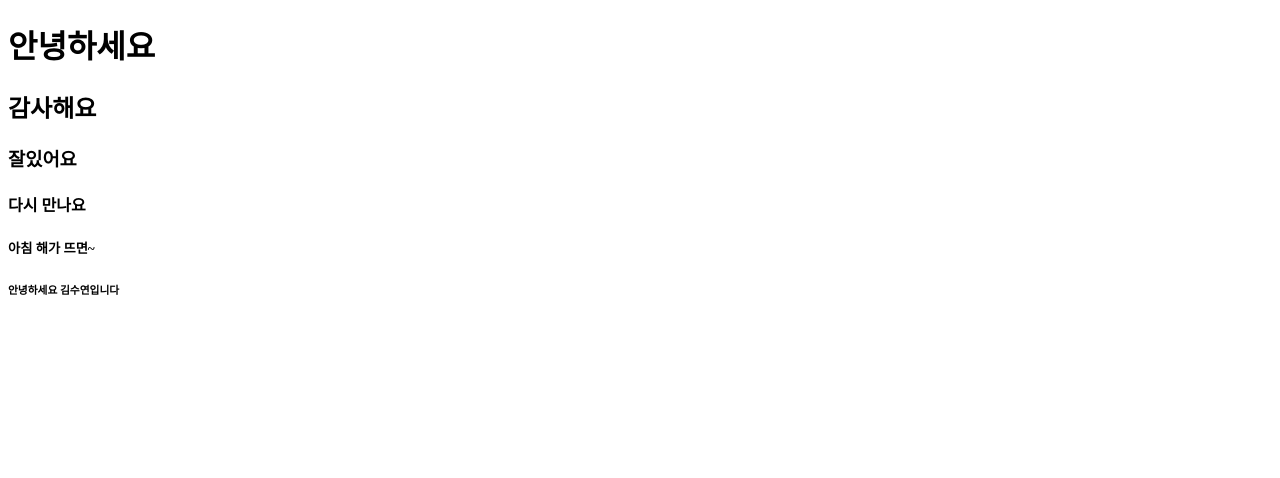
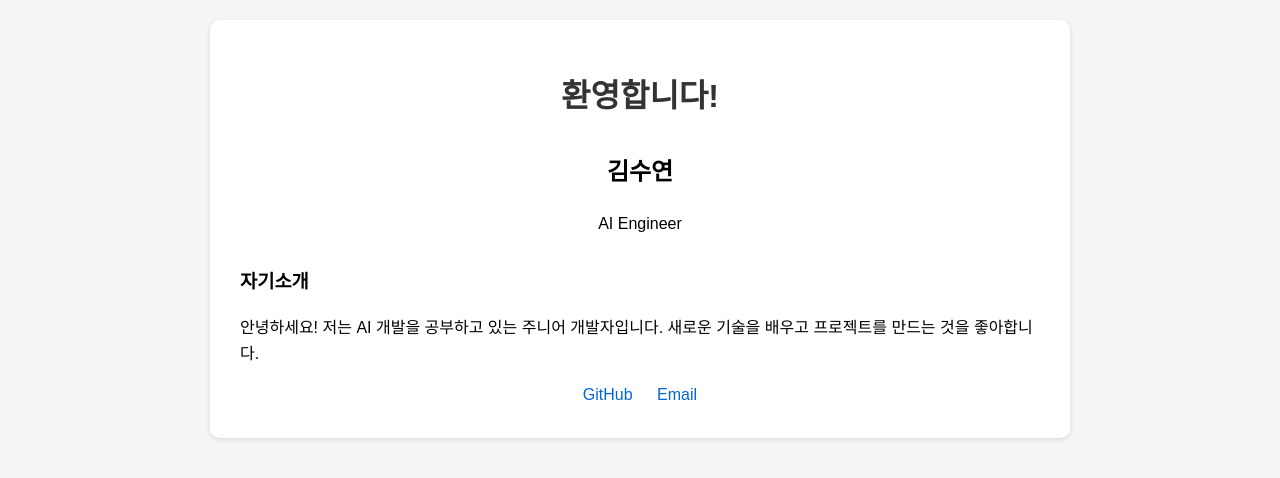
Before and after one commit to suyeon0702/msai_first, a plain HTML site: page index.html in a window 1280 px wide. Drawn offline with Linux system fonts and the light colour scheme.

Commit message:
(Edit) index.html update with Claude

```diff
--- a/index.html
+++ b/index.html
@@ -1,16 +1,76 @@
 <!DOCTYPE html>
-<html lang="en">
+<html lang="ko">
 <head>
     <meta charset="UTF-8">
     <meta name="viewport" content="width=device-width, initial-scale=1.0">
-    <title>Document</title>
+    <title>My Github Page</title>
+    <style>
+        body {
+            font-family: 'Nanum Gothic', sans-serif;
+            line-height: 1.6;
+            margin: 0;
+            padding: 20px;
+            background-color: #f5f5f5;
+        }
+        .container {
+            max-width: 800px;
+            margin: 0 auto;
+            background-color: white;
+            padding: 30px;
+            border-radius: 10px;
+            box-shadow: 0 2px 5px rgba(0,0,0,0.1);
+        }
+        header {
+            text-align: center;
+            margin-bottom: 30px;
+        }
+        h1 {
+            color: #333;
+        }
+        .profile {
+            text-align: center;
+            margin-bottom: 30px;
+        }
+        .profile img {
+            width: 150px;
+            height: 150px;
+            border-radius: 50%;
+            margin-bottom: 15px;
+        }
+        .links {
+            text-align: center;
+        }
+        .links a {
+            color: #0366d6;
+            text-decoration: none;
+            margin: 0 10px;
+        }
+        .links a:hover {
+            text-decoration: underline;
+        }
+    </style>
 </head>
 <body>
-    <h1>안녕하세요</h1>
-    <h2>감사해요</h2>
-    <h3>잘있어요</h3>
-    <h4>다시 만나요</h4>
-    <h5>아침 해가 뜨면~</h5>
-    <h6>안녕하세요 김수연입니다</h6>
+    <div class="container">
+        <header>
+            <h1>환영합니다!</h1>
+        </header>
+
+        <section class="profile">
+            <h2>김수연</h2>
+            <p>AI Engineer</p>
+        </section>
+
+        <section class="about">
+            <h3>자기소개</h3>
+            <p>안녕하세요! 저는 AI 개발을 공부하고 있는 주니어 개발자입니다.
+               새로운 기술을 배우고 프로젝트를 만드는 것을 좋아합니다.</p>
+        </section>
+
+        <section class="links">
+            <a href="https://github.com/suyeon0702">GitHub</a>
+            <a href="mailto:samgong0702@gmail.com">Email</a>
+        </section>
+    </div>
 </body>
 </html>
```
